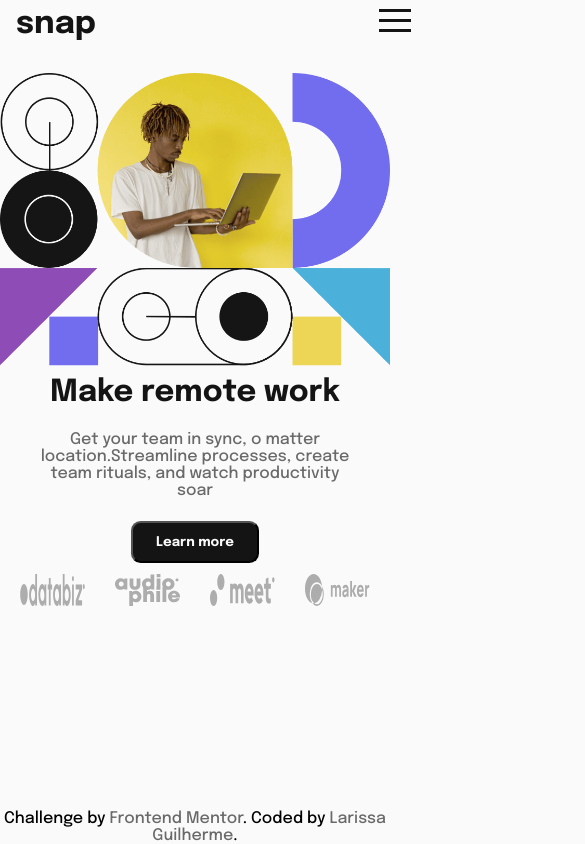
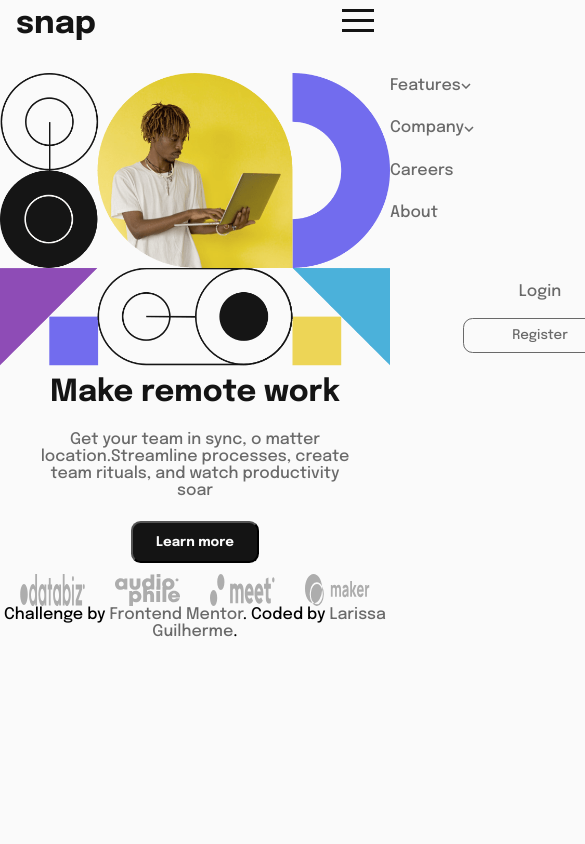
Before and after one commit to larissaag/snap, a plain HTML site: page index.html in a window 390 px wide. Shown: the top 844 px of the page, 585 px wide, since content can reach past the window. Drawn offline with Linux system fonts and the light colour scheme.

Commit message:
qualquer coisa

```diff
--- a/css/style.css
+++ b/css/style.css
@@ -67,7 +67,7 @@ a:hover {
 .active {
     display: flex;
 }
-.qualquer-coisa {
+#qualquer-coisa {
     display: flex;
     justify-content: space-between;
     width: 100%;
@@ -184,17 +184,19 @@ footer {
         justify-self: flex-end;
         padding: 0 16px;
         position: absolute;
-        left: 93%;
+        right: 0px;
+        z-index: 2;
     }
-    .qualquer-coisa {
+    #qualquer-coisa {
         position: absolute;
         top: 0;
-        left: -300px;
+        right: -300px;
         display: block;
         flex-direction: column;
         width: 300px;
         height: 100vh;
-
+        transition: 0.25s ease-in;
+        z-index: 1;
     }
     ul {
         flex-direction: column;
@@ -299,8 +301,4 @@ footer {
         display: flex;
         width: 100%;
     }
-    footer {
-        position: absolute;
-        bottom: 0;
-    }
 }
--- a/index.html
+++ b/index.html
@@ -32,7 +32,7 @@
           <span></span>
         </label>
       </div>
-      <div class="qualquer-coisa">
+      <div id="qualquer-coisa">
         <nav>
           <ul class="nav">
             <li>
--- a/js/main.js
+++ b/js/main.js
@@ -1,5 +1,10 @@
 let menu = document.getElementById("menu-toggle");
-let qualquerCoisa = document.querySelector("qualquer-coisa");
-menu.addEventListener("click",  ()=>{
-
-} )
+let qualquerCoisa = document.getElementById("qualquer-coisa");
+menu.addEventListener("click", () => {
+    console.log(qualquerCoisa.style);
+    if (qualquerCoisa.style.right == "0px") {
+    qualquerCoisa.style.right = "-300px";
+  } else {
+    qualquerCoisa.style.right = "0";
+  }
+});
```
